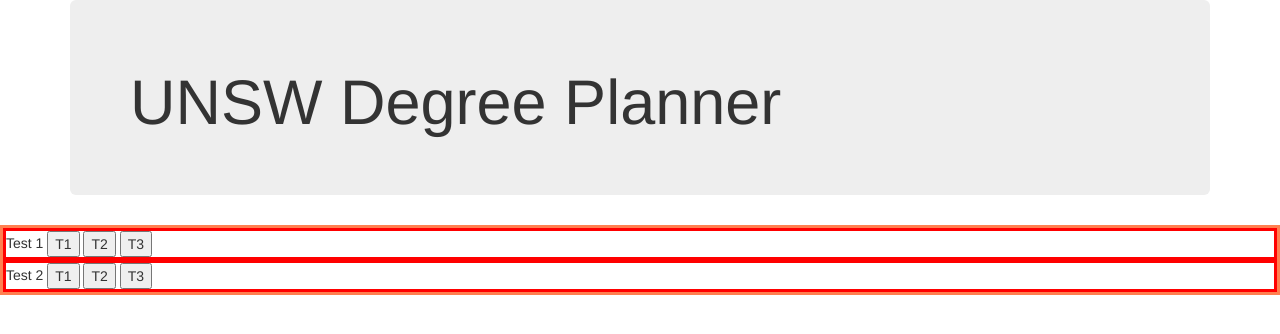
After one commit to rahilagrawal-university-assignments/degree_planner_website, a Python web app: template templates/plan.html in a window 1280 px wide. The commit adds this page. Shown: the top 334 px of the page. Run offline with Jinja, Linux system fonts and the light colour scheme; the template is opened without the code that fills it, so the values that code supplies are empty; some libraries are stand-ins or nearby versions.

Commit message:
Started view.html

```diff
--- /dev/null
+++ b/templates/plan.html
@@ -0,0 +1,40 @@
+<!DOCTYPE html>
+<html lang="en">
+<head>
+
+    <link rel="stylesheet" href="https://maxcdn.bootstrapcdn.com/bootstrap/3.3.7/css/bootstrap.min.css">
+    <script src="https://ajax.googleapis.com/ajax/libs/jquery/3.3.1/jquery.min.js"></script>
+    <script src="https://maxcdn.bootstrapcdn.com/bootstrap/3.3.7/js/bootstrap.min.js"></script>
+
+    <meta charset="UTF-8">
+    <meta name="viewport" content="width=device-width, initial-scale=1.0">
+    <meta http-equiv="X-UA-Compatible" content="ie=edge">
+    <title>Course Plan</title>
+</head>
+<body>
+    <div class="container">
+        <div class="jumbotron jumbotron-fluid">
+            <h1>UNSW Degree Planner</h1>
+        </div>
+    </div>
+    <div style = "border-color: coral; border-style: solid;" >
+        <div style = "border-color: red; border-style: solid;">
+            Test 1
+            <div class="btn-group">
+                <button>T1</button>
+                <button>T2</button>
+                <button>T3</button>
+            </div>
+        </div>
+        <div style = "border-color: red; border-style: solid;">
+            Test 2
+            <div class="btn-group">
+                <button>T1</button>
+                <button>T2</button>
+                <button>T3</button>
+            </div>
+        </div>
+    </div>
+
+</body>
+</html>
```
Also changed, not shown: templates/index.html (+3 -4 lines).
